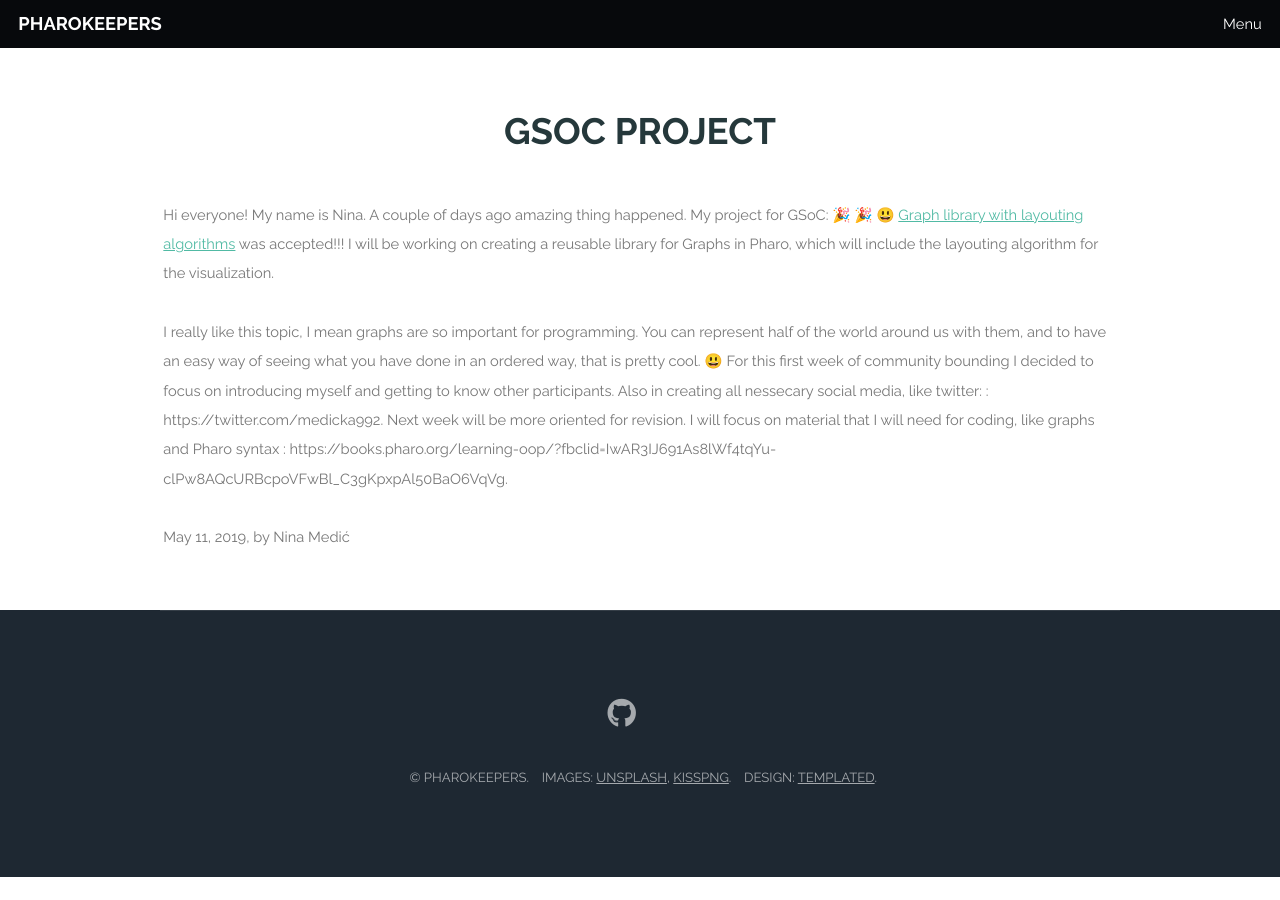
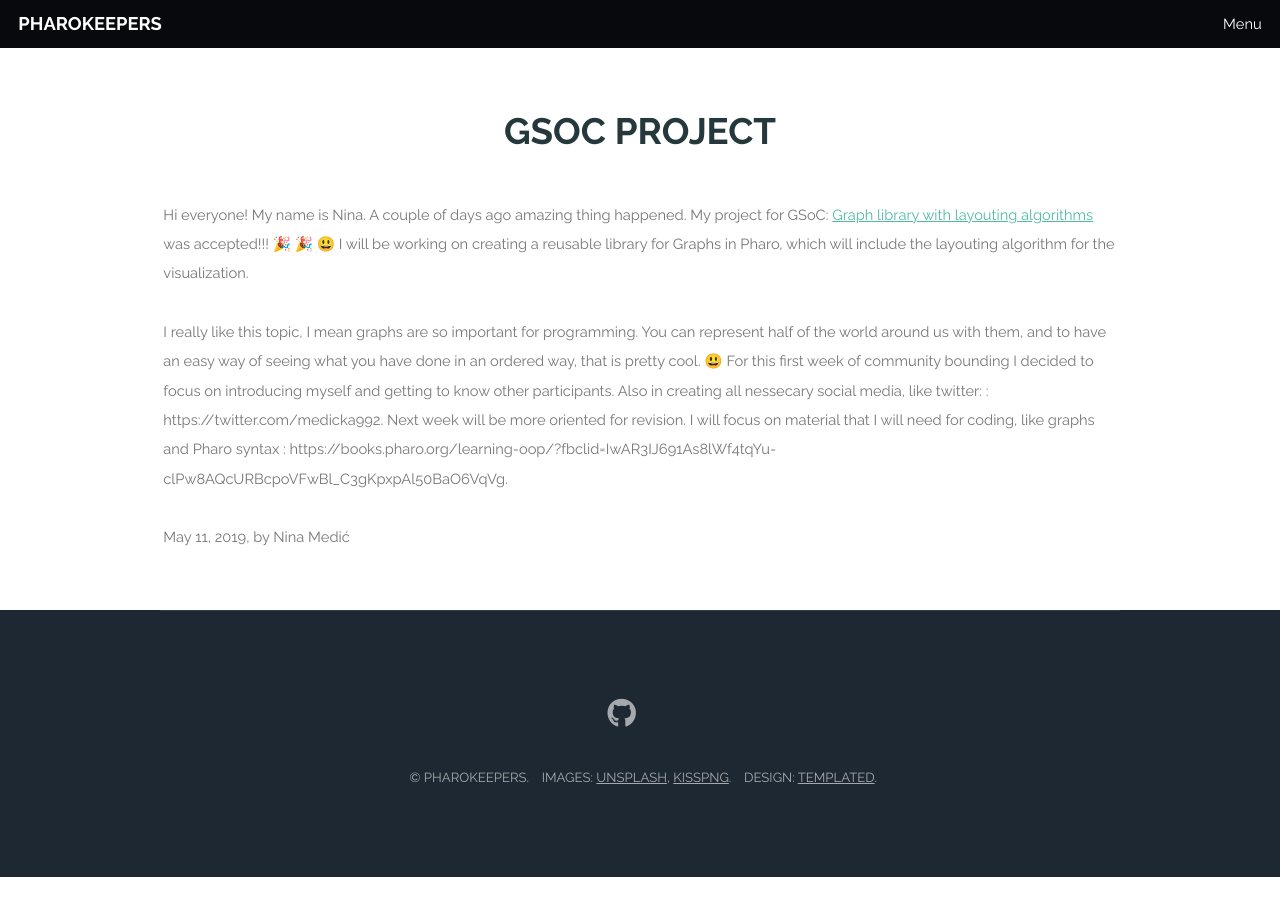
Before and after one commit to Pharokeepers/pharokeepers.github.io, a Jekyll site: the page built from _posts/2019-05-11-Nina_First_Week.markdown, in a window 1280 px wide. Built offline with Jekyll 4.4.1, drawn with Linux system fonts in a browser that asks for light colours; emoji names are drawn with the system emoji font; comment, search, counter and statistics services are not loaded.

```diff
--- a/_posts/2019-05-11-Nina_First_Week.markdown
+++ b/_posts/2019-05-11-Nina_First_Week.markdown
@@ -9,7 +9,7 @@ comments: true
 ---
 
 Hi everyone! My name is Nina.
-A couple of days ago amazing thing happened. My project for GSoC: :tada: :tada: :smiley: [Graph library with layouting algorithms](https://docs.google.com/document/d/1V8_HaZnxYsCfaiZs4vI1C5Dh4TvRPz-H51aYOuY9lFA/edit?usp=sharing)  was accepted!!!
+A couple of days ago amazing thing happened. My project for GSoC: [Graph library with layouting algorithms](https://docs.google.com/document/d/1V8_HaZnxYsCfaiZs4vI1C5Dh4TvRPz-H51aYOuY9lFA/edit?usp=sharing)  was accepted!!! :tada: :tada: :smiley:
 I will be working on creating a reusable library for Graphs in Pharo, which will include the layouting algorithm for the visualization.
 
 
```
